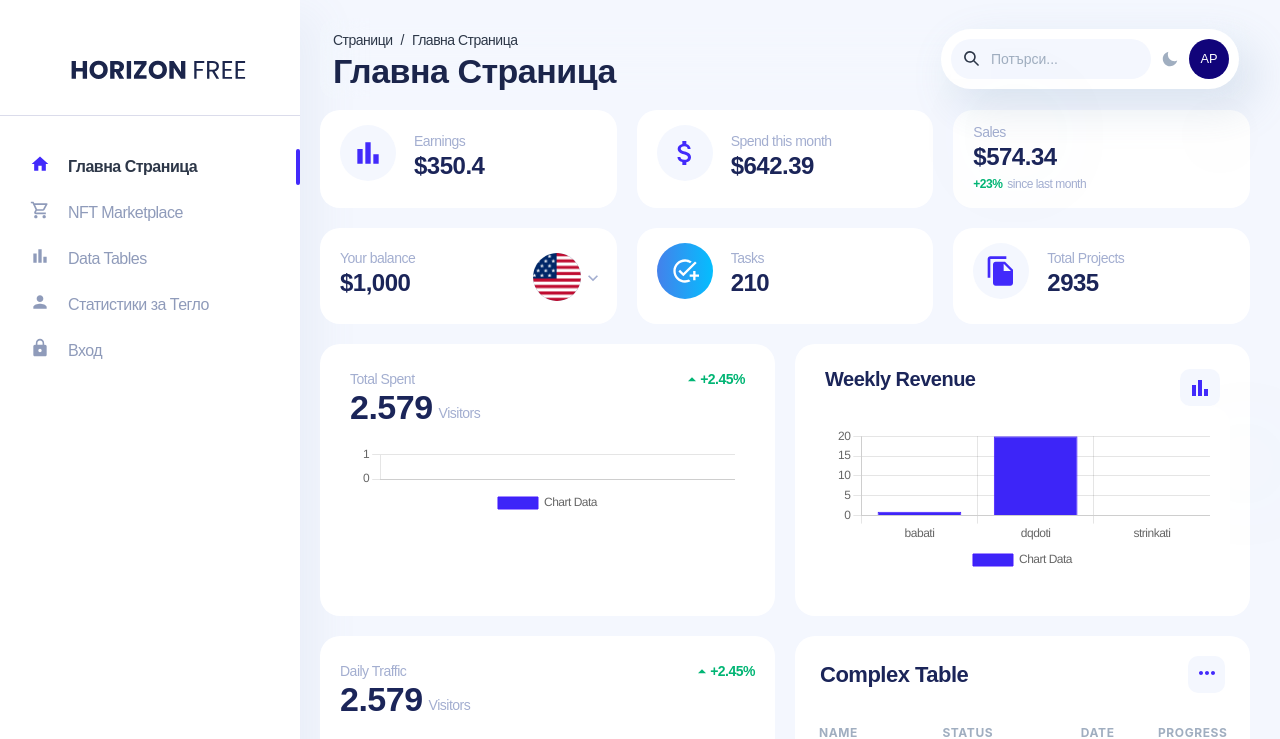
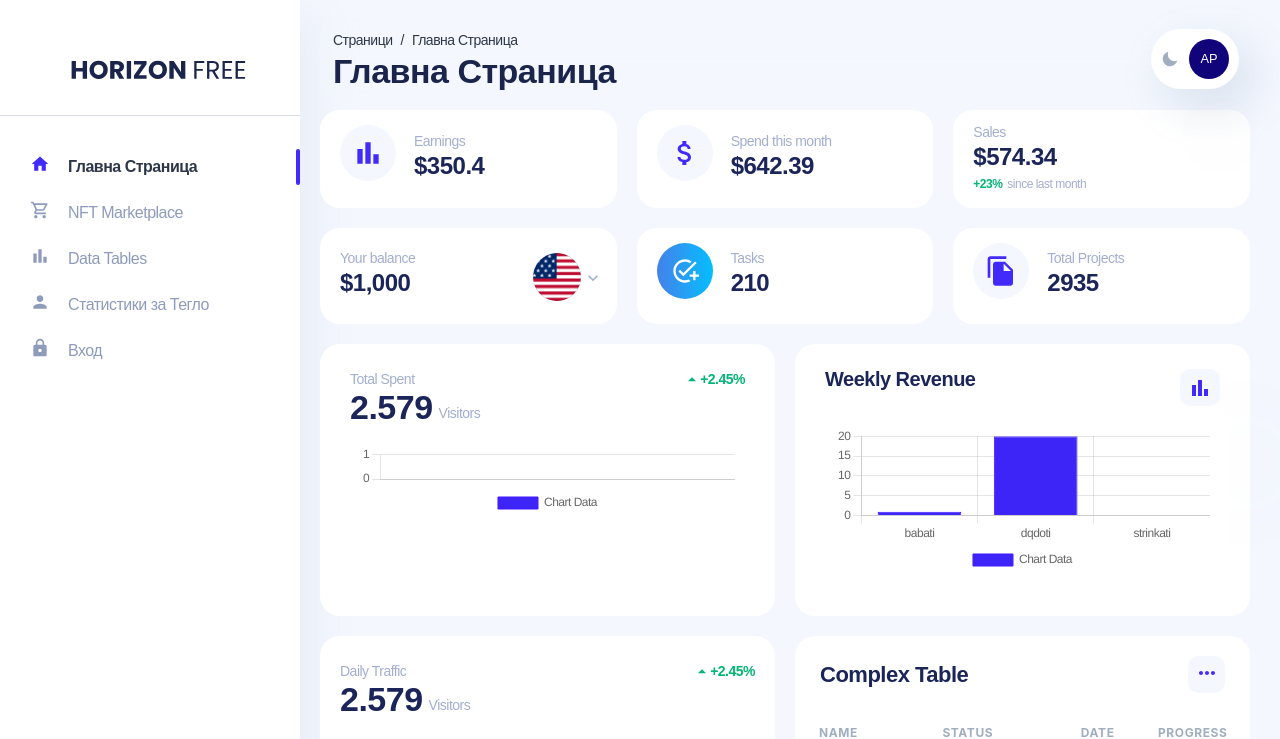
Before and after one commit to LackOnUsernameIdeas/NutriFit, a React (Create React App) app: page /#/admin/default in a window 1280 px wide. Shown: the top 739 px of the page. Built offline with nearby package versions, Linux system fonts and the light colour scheme; no server answers; the database is empty.

Commit message:
remove SearchBar
ei ti malkata hvani mi buhalkataa

```diff
--- a/src/components/navbar/NavbarLinksAdmin.tsx
+++ b/src/components/navbar/NavbarLinksAdmin.tsx
@@ -16,7 +16,6 @@ import {
 } from "@chakra-ui/react";
 // Custom Components
 import { ItemContent } from "components/menu/ItemContent";
-import { SearchBar } from "components/navbar/searchBar/SearchBar";
 import { SidebarResponsive } from "components/sidebar/Sidebar";
 import PropTypes from "prop-types";
 import React from "react";
@@ -54,16 +53,6 @@ export default function HeaderLinks(props: { secondary: boolean }) {
       borderRadius="30px"
       boxShadow={shadow}
     >
-      <SearchBar
-        mb={() => {
-          if (secondary) {
-            return { base: "10px", md: "unset" };
-          }
-          return "unset";
-        }}
-        me="10px"
-        borderRadius="30px"
-      />
       <SidebarResponsive routes={routes} />
       <Button
         variant="no-hover"
--- a/src/components/navbar/searchBar/SearchBar.tsx
+++ /dev/null
@@ -1,49 +0,0 @@
-import { IconButton, Input, InputGroup, InputLeftElement, useColorModeValue } from '@chakra-ui/react';
-import { SearchIcon } from '@chakra-ui/icons';
-export function SearchBar(props: {
-	variant?: string;
-	background?: string;
-	children?: JSX.Element;
-	placeholder?: string;
-	borderRadius?: string | number;
-	[x: string]: any;
-}) {
-	// Pass the computed styles into the `__css` prop
-	const { variant, background, children, placeholder, borderRadius, ...rest } = props;
-	// Chakra Color Mode
-	const searchIconColor = useColorModeValue('gray.700', 'white');
-	const inputBg = useColorModeValue('secondaryGray.300', 'navy.900');
-	const inputText = useColorModeValue('gray.700', 'gray.100');
-	return (
-		<InputGroup w={{ base: '100%', md: '200px' }} {...rest}>
-			<InputLeftElement
-				children={
-					<IconButton
-						aria-label='search'
-						bg='inherit'
-						borderRadius='inherit'
-						_active={{
-							bg: 'inherit',
-							transform: 'none',
-							borderColor: 'transparent'
-						}}
-						_focus={{
-							boxShadow: 'none'
-						}}
-						icon={<SearchIcon color={searchIconColor} w='15px' h='15px' />}
-					/>
-				}
-			/>
-			<Input
-				variant='search'
-				fontSize='sm'
-				bg={background ? background : inputBg}
-				color={inputText}
-				fontWeight='500'
-				_placeholder={{ color: 'gray.400', fontSize: '14px' }}
-				borderRadius={borderRadius ? borderRadius : '30px'}
-				placeholder={placeholder ? placeholder : 'Потърси...'}
-			/>
-		</InputGroup>
-	);
-}
```
